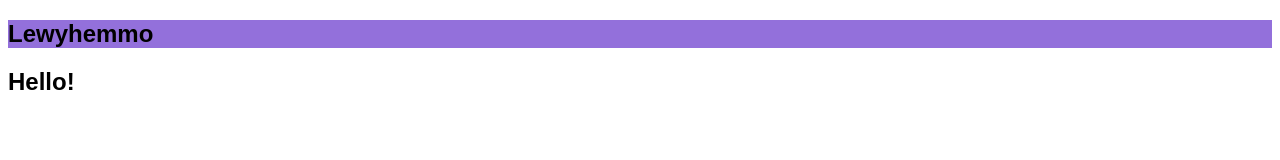
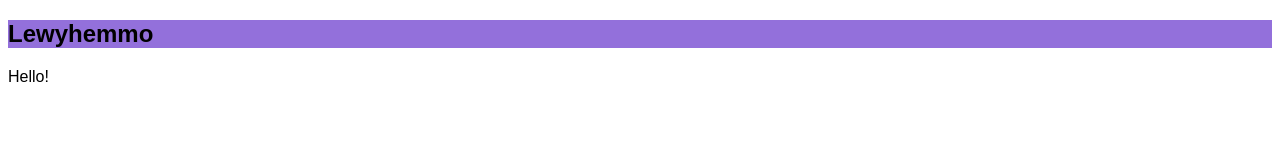
Before and after one commit to Lewyhemmo/lewyhemmo.github.io, a plain HTML site: page index.html in a window 1280 px wide. Drawn offline with Linux system fonts and the light colour scheme.

Commit message:
Update index.html

```diff
--- a/index.html
+++ b/index.html
@@ -10,6 +10,6 @@
         <h2>Lewyhemmo</h2>
     </header>
     <div>
-        <h2>Hello!</h2>
+        <p>Hello!</p>
     </div>
 </body>
```
